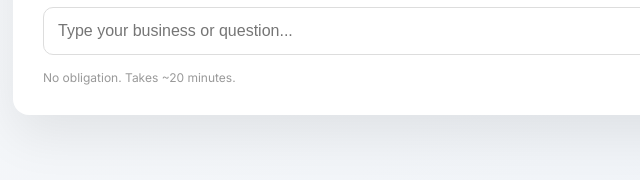
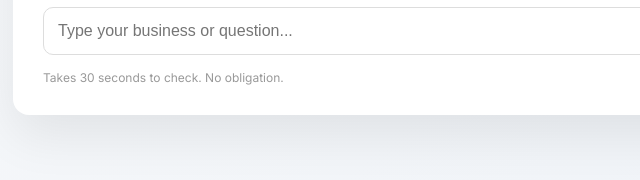
Before and after one commit to xtcsdp2187/desertleap-ai-chat, a plain HTML site: page index.html in a window 1280 px wide. Shown: the part 652-832 px from the top of the page, 177-817 px from the left. Drawn offline with Linux system fonts and the light colour scheme.

Commit message:
Fix HTML entity encoding in index.html
added Takes 30 seconds to check. No obligation.

```diff
--- a/index.html
+++ b/index.html
@@ -133,7 +133,7 @@ button:hover {
 </div>
 
 <div class="footer-note">
-No obligation. Takes ~20 minutes.
+Takes 30 seconds to check. No obligation.
 </div>
 
 </div>
```
